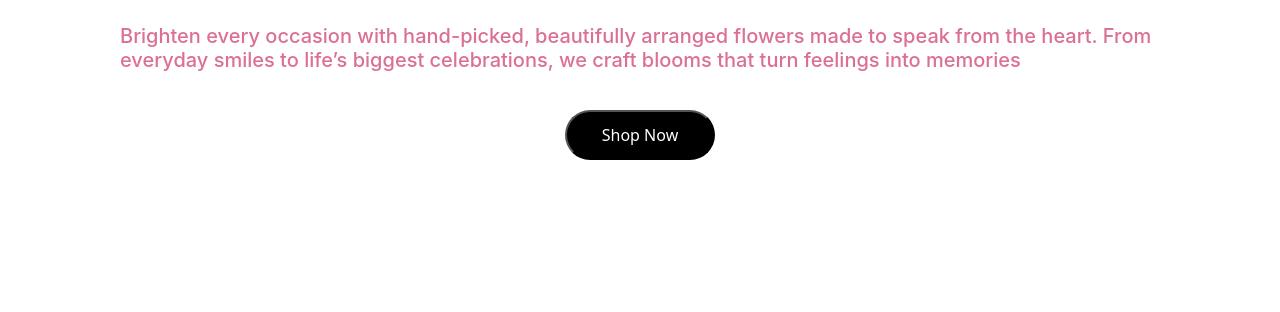
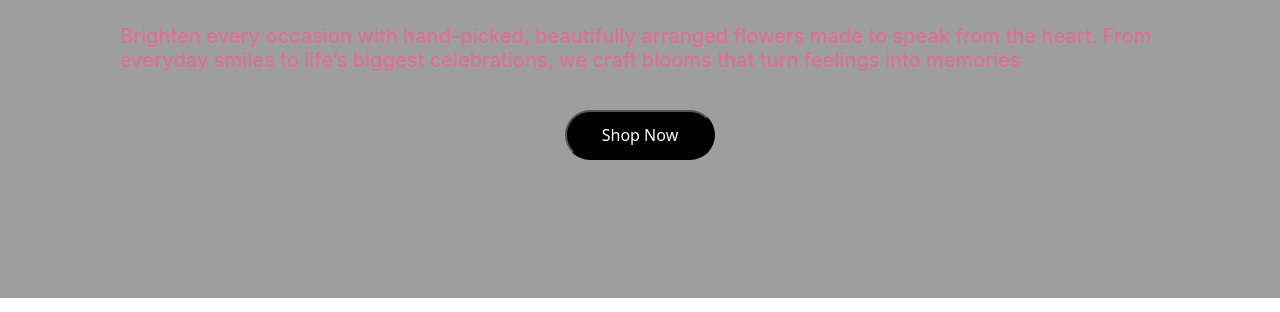
Before and after one commit to Archanaroy-13/FlowerShop, a plain HTML site: page index.html in a window 1280 px wide. Shown: the part 292-604 px from the top of the page. Drawn offline with nearby package versions, Linux system fonts and the light colour scheme; the site is published under a folder, as on GitHub Pages, so addresses that start at the root find nothing.

Commit message:
Shooed some bugs from my flowers

```diff
--- a/style.css
+++ b/style.css
@@ -96,7 +96,7 @@
     width: full;
     height:510px;
     /* margin-top:2px; */
-    background: url("/images/heroimage.png") ;
+    background: url("images/heroimage.png") ;
     background-repeat: no-repeat;
     background-position: center;
     background-size: cover;
```
